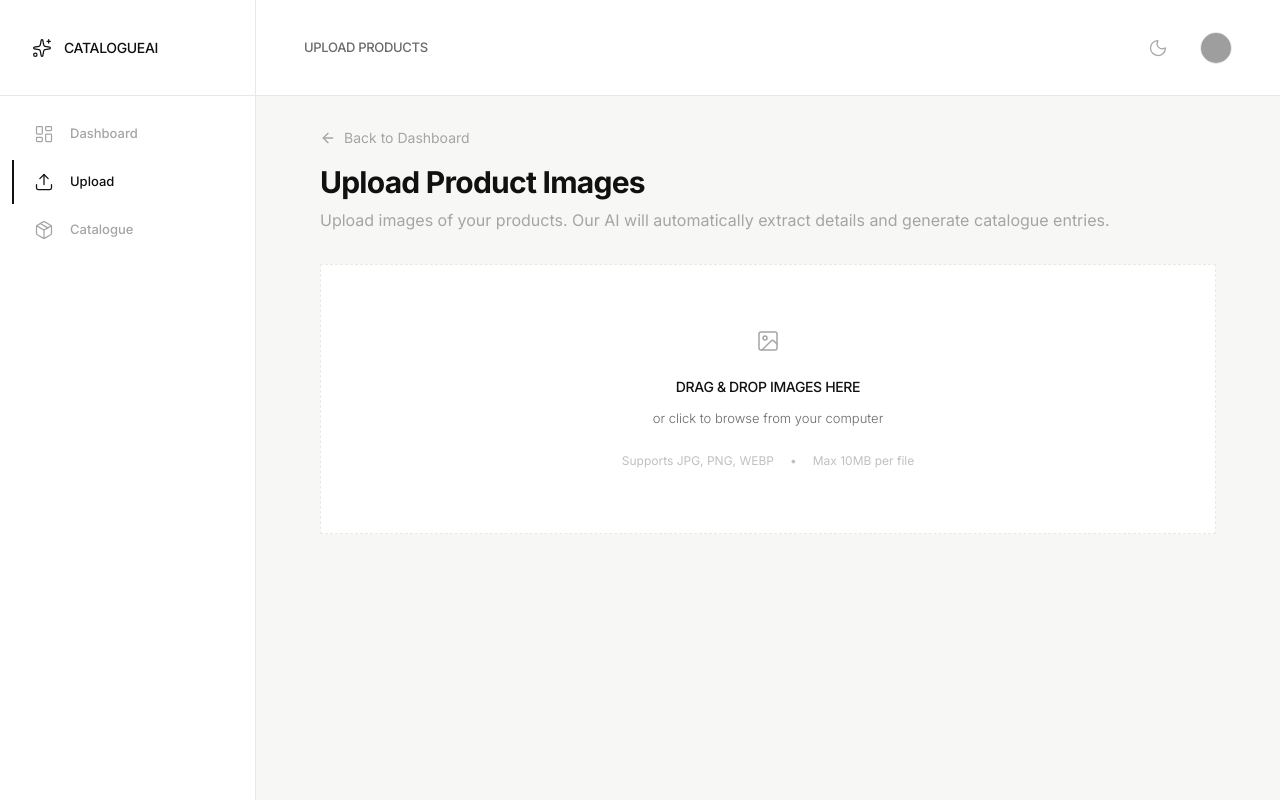
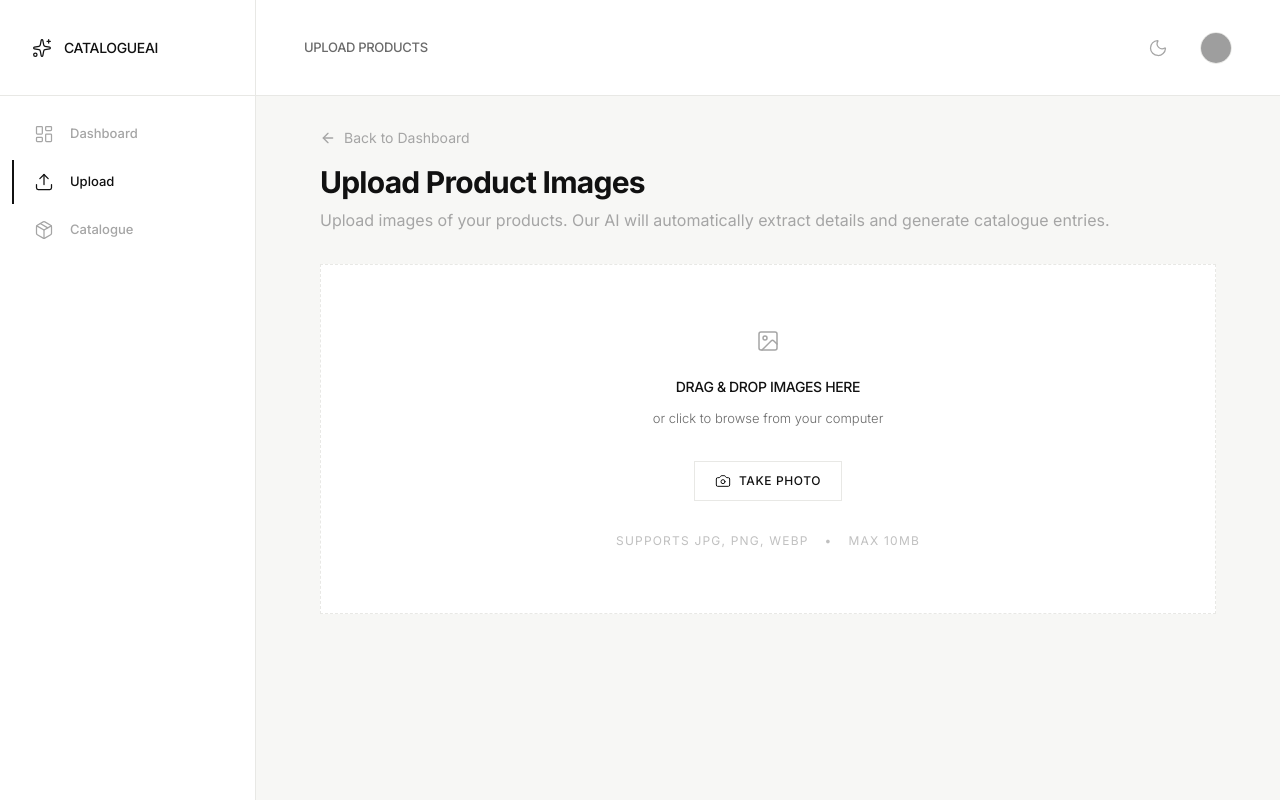
Before and after one commit to CRZYSNTA/catalogue, a Next.js app in the folder frontend/: page /dashboard/upload in a window 1280 px wide. Built offline with nearby package versions, Linux system fonts and the light colour scheme; no server answers; grey boxes are pictures that could not be loaded.

Commit message:
Add Take Photo button with camera capture support

```diff
--- a/frontend/src/components/dashboard/UploadZone.tsx
+++ b/frontend/src/components/dashboard/UploadZone.tsx
@@ -1,8 +1,8 @@
 'use client';
 
-import { useCallback } from 'react';
+import { useCallback, useRef } from 'react';
 import { useDropzone } from 'react-dropzone';
-import { Upload, Image as ImageIcon } from 'lucide-react';
+import { Upload, Image as ImageIcon, Camera } from 'lucide-react';
 import { cn } from '@/lib/utils';
 
 interface UploadZoneProps {
@@ -10,6 +10,8 @@ interface UploadZoneProps {
 }
 
 export function UploadZone({ onDrop }: UploadZoneProps) {
+  const fileInputRef = useRef<HTMLInputElement>(null);
+
   const onDropCallback = useCallback((acceptedFiles: File[]) => {
     onDrop(acceptedFiles);
   }, [onDrop]);
@@ -24,32 +26,68 @@ export function UploadZone({ onDrop }: UploadZoneProps) {
     maxSize: 10 * 1024 * 1024, // 10MB
   });
 
+  const handleCameraClick = (e: React.MouseEvent) => {
+    e.stopPropagation(); // Prevent dropzone from opening
+    fileInputRef.current?.click();
+  };
+
+  const handleCameraChange = (e: React.ChangeEvent<HTMLInputElement>) => {
+    if (e.target.files && e.target.files.length > 0) {
+      onDrop(Array.from(e.target.files));
+      // Reset input so the same file can be captured again if needed
+      e.target.value = '';
+    }
+  };
+
   return (
     <div
       {...getRootProps()}
       className={cn(
-        "border border-dashed p-16 text-center cursor-pointer transition-colors duration-200 ease-in-out bg-[var(--color-surface)]",
+        "border border-dashed p-16 text-center cursor-pointer transition-colors duration-200 ease-in-out bg-[var(--color-surface)] relative group",
         isDragActive && !isDragReject ? "border-[var(--color-primary)] bg-[var(--color-surface-hover)]" : "border-[var(--color-border)] hover:border-[var(--color-primary)] hover:bg-[var(--color-surface-hover)]",
         isDragReject && "border-[var(--color-danger)] bg-transparent"
       )}
     >
       <input {...getInputProps()} />
+      {/* Hidden input specifically for camera capture */}
+      <input
+        type="file"
+        accept="image/*"
+        capture="environment"
+        ref={fileInputRef}
+        onChange={handleCameraChange}
+        className="hidden"
+      />
+
       <div className="flex justify-center mb-6">
         <div className={cn(
           "text-[var(--color-primary)]",
-          isDragActive && !isDragReject ? "text-[var(--color-primary)]" : "text-[var(--color-muted)]"
+          isDragActive && !isDragReject ? "text-[var(--color-primary)]" : "text-[var(--color-muted)] group-hover:text-[var(--color-primary)] transition-colors duration-200"
         )}>
           {isDragActive ? <Upload className="w-6 h-6" strokeWidth={1.5} /> : <ImageIcon className="w-6 h-6" strokeWidth={1.5} />}
         </div>
       </div>
+
       <h3 className="text-sm font-medium tracking-tight text-[var(--color-primary)] mb-3 uppercase">
         {isDragActive ? "Drop the images here..." : "Drag & drop images here"}
       </h3>
-      <p className="text-[13px] text-[var(--color-secondary)] font-light mb-6">or click to browse from your computer</p>
-      <div className="text-xs text-[var(--color-muted)]/70 flex justify-center gap-4">
+      <p className="text-[13px] text-[var(--color-secondary)] font-light mb-8">or click to browse from your computer</p>
+
+      <div className="flex justify-center mb-8">
+        <button
+          type="button"
+          onClick={handleCameraClick}
+          className="flex items-center gap-2 px-5 py-2.5 border border-[var(--color-border)] rounded-none bg-[var(--color-surface)] hover:bg-[var(--color-background)] hover:border-[var(--color-primary)] text-[var(--color-primary)] text-[12px] font-medium uppercase tracking-wider transition-all duration-200 ease-in-out shadow-sm"
+        >
+          <Camera className="w-4 h-4" strokeWidth={1.5} />
+          Take Photo
+        </button>
+      </div>
+
+      <div className="text-xs text-[var(--color-muted)]/70 flex justify-center gap-4 uppercase tracking-widest">
         <span>Supports JPG, PNG, WEBP</span>
         <span>•</span>
-        <span>Max 10MB per file</span>
+        <span>Max 10MB</span>
       </div>
     </div>
   );
```
